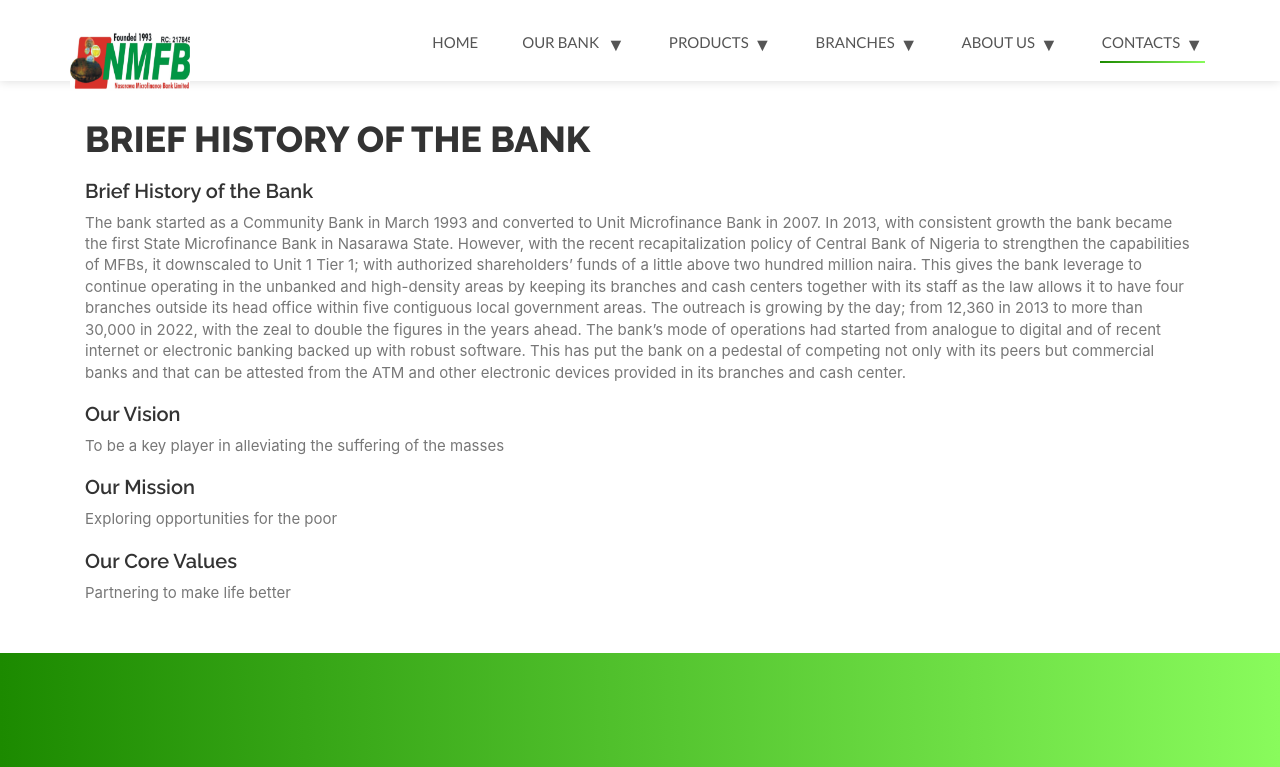
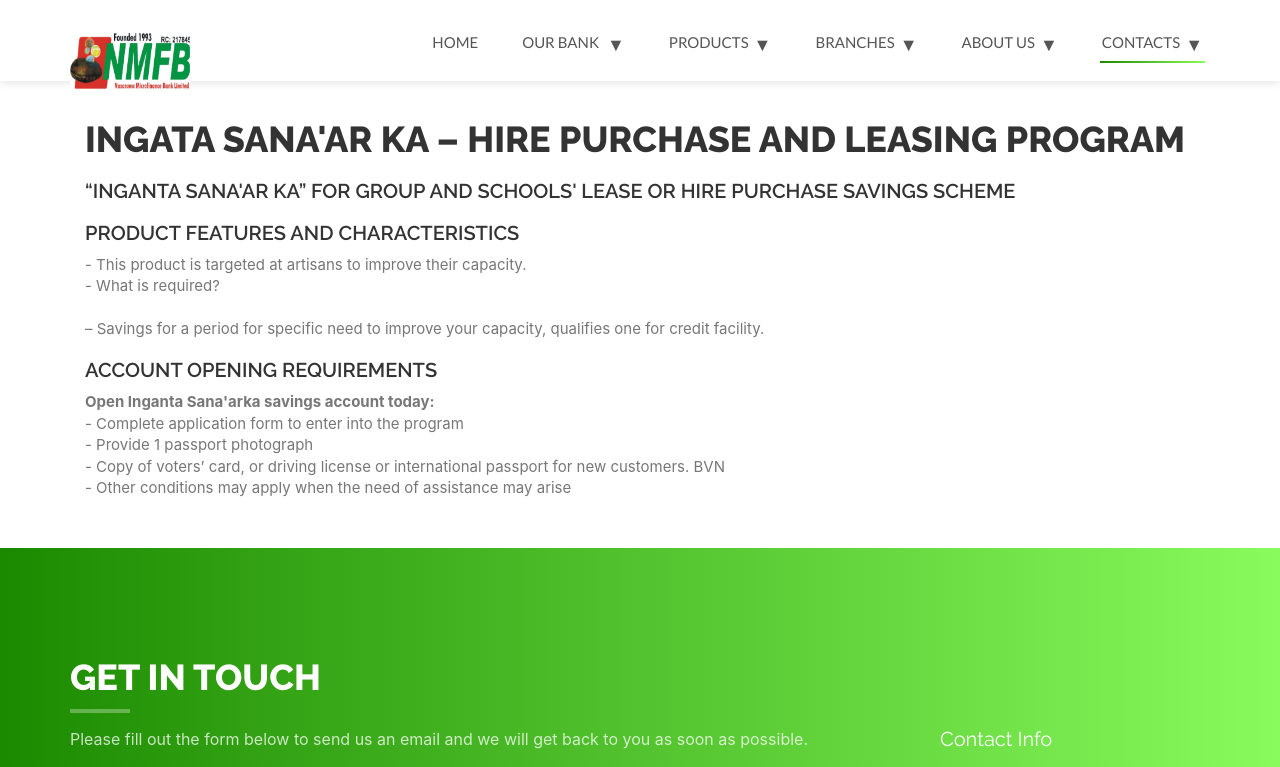
Before and after one commit to Al-aminI/nmfb-collection, a React (Create React App) app: page /ingantaSanaa in a window 1280 px wide. Shown: the top 767 px of the page. Built offline with nearby package versions, Linux system fonts and the light colour scheme; what smooth-scroll would draw is missing.

Commit message:
aAdded Inganta sana ar ka prdspages

```diff
--- a/src/Screens/prdspages/improvepage.jsx
+++ b/src/Screens/prdspages/improvepage.jsx
@@ -1,7 +1,7 @@
 
 import React, { useState, useEffect } from "react";
 import { Navigation } from "../../components/landingPage/navigation";
-import { BH } from "../../components/pages/bh";
+import { IMPROVE} from "../../components/products/improve";
 
 import { Contact } from "../../components/landingPage/contact";
 import JsonData from "../../data/data.json";
@@ -24,7 +24,7 @@ export const IMPROVEPage = () => {
     <div>
       <Navigation />
 
-      <BH />
+      < IMPROVE />
       <Contact data={landingPageData.Contact} />
     </div>
   );
--- a/src/components/products/improve.jsx
+++ b/src/components/products/improve.jsx
@@ -0,0 +1,85 @@
+import React from "react";
+
+export const IMPROVE = () => {
+    return (
+        <div id="cg">
+            <div className="container">
+                <div className="row">
+                    <div className="col-xs-12">
+                        <div className="col-xs-12">
+                            <div className="about-text">
+                                <br />
+                                <br />
+                                <br />
+                                <br />
+                                <h2>Ingata Sana'ar ka – Hire Purchase and Leasing Program </h2>
+
+                                <h3>“INGANTA SANA'AR KA” FOR GROUP AND SCHOOLS' LEASE OR HIRE PURCHASE SAVINGS SCHEME</h3>
+                                <h3>PRODUCT FEATURES AND CHARACTERISTICS</h3>
+                                <div className="cg-text">
+                                    <ul>
+                                        <li>
+                                            <p>
+                                                <span>
+                                                    {" "}
+                                                    <ul>
+                                                        <li>
+                                                            - This product is targeted at artisans to improve their capacity.
+
+                                                        </li>
+                                                        <li>
+                                                            - What is required?
+                                                        </li>
+
+                                                        <br />
+                                                        <li>
+                                                            – Savings for a period for specific need to improve your capacity, qualifies one for credit facility.
+
+                                                        </li>
+
+                                                    </ul>
+
+
+                                                </span>{" "}
+                                            </p>
+                                        </li>
+                                        <li>
+                                            <p>
+                                                <h3>ACCOUNT OPENING REQUIREMENTS </h3>{" "}
+                                                <span>
+                                                    {" "}
+                                                    <strong> Open Inganta Sana'arka savings account today:</strong>
+                                                    <ul>
+                                                        <li>
+                                                            - Complete application form to enter into the program
+                                                        </li>
+                                                        <li>
+                                                            - Provide 1 passport photograph
+                                                        </li>
+                                                        <li>
+                                                            - Copy of voters’ card, or driving license or international passport for new customers.
+                                                            BVN
+                                                        </li>
+                                                        <li>
+                                                            - Other conditions may apply when the need of assistance may arise
+
+                                                        </li>
+                                                    </ul>
+
+
+
+                                                </span>{" "}
+                                            </p>
+                                        </li>
+
+
+                                    </ul>
+                                </div>
+                            </div>
+                        </div>
+                    </div>
+                </div>
+            </div>
+        </div>
+    );
+};
```
